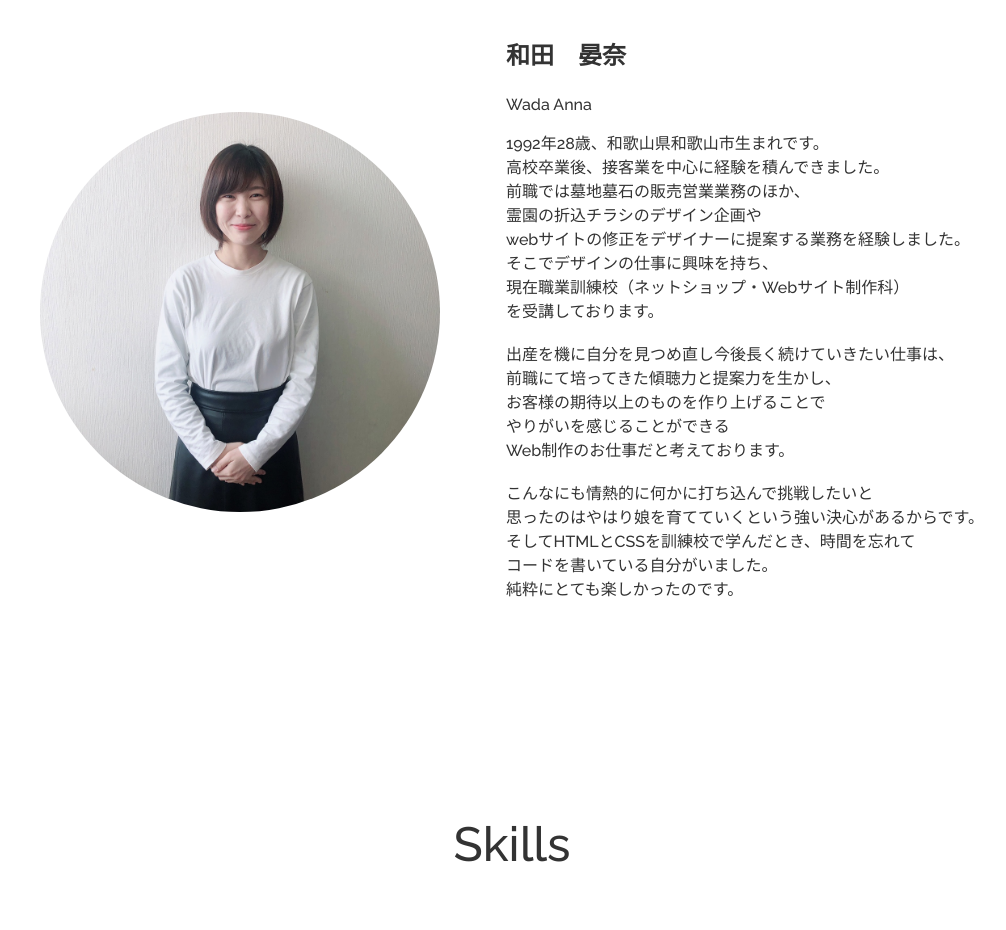
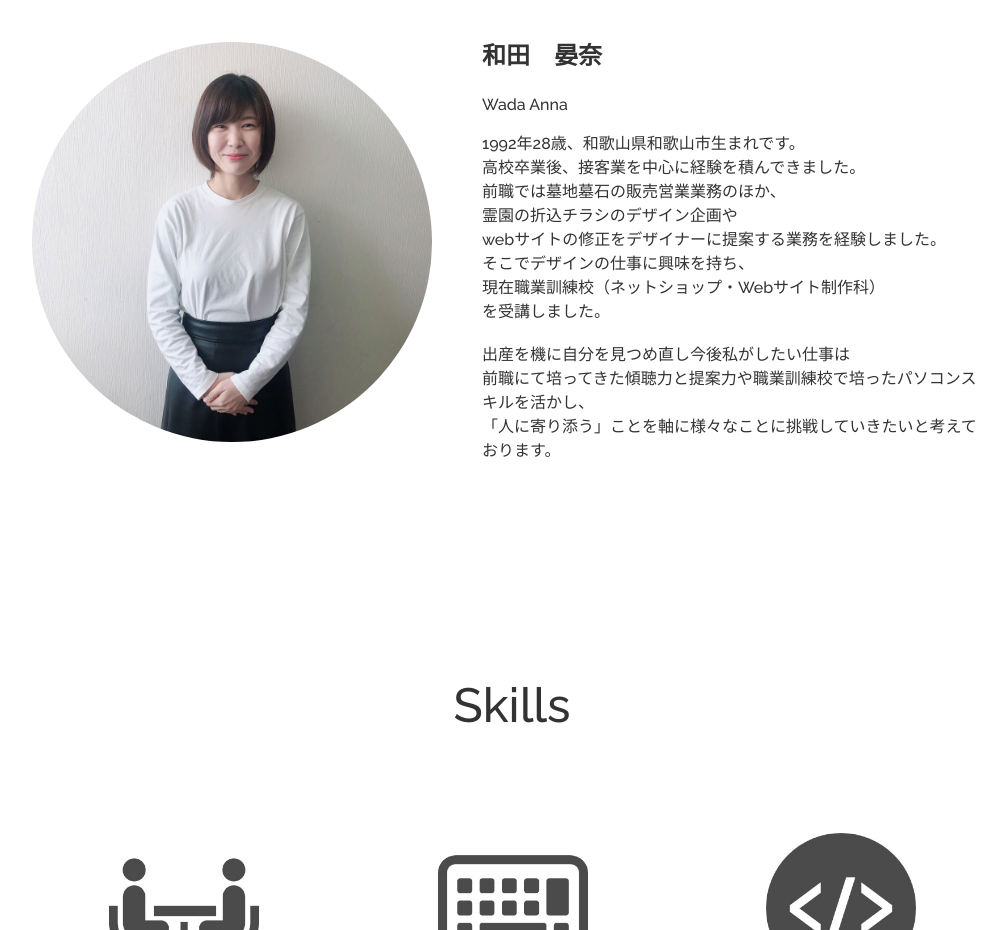
Before and after one commit to wadayananko/portfolio_a, a plain HTML site: page index.html in a window 1280 px wide. Shown: the part 1280-2210 px from the top of the page, without its empty margins (128-1134 px from the left). Drawn offline with nearby package versions, Linux system fonts and the light colour scheme.

Commit message:
Update index.html
更新しました。

```diff
--- a/index.html
+++ b/index.html
@@ -64,17 +64,10 @@ return false;
 webサイトの修正をデザイナーに提案する業務を経験しました。<br>
 そこでデザインの仕事に興味を持ち、<br>
 現在職業訓練校（ネットショップ・Webサイト制作科）<br>
-を受講しております。<br><br>
-出産を機に自分を見つめ直し今後長く続けていきたい仕事は、<br>
-前職にて培ってきた傾聴力と提案力を生かし、<br>
-お客様の期待以上のものを作り上げることで<br>
-やりがいを感じることができる<br>
-Web制作のお仕事だと考えております。<br><br>
-こんなにも情熱的に何かに打ち込んで挑戦したいと<br>
-思ったのはやはり娘を育てていくという強い決心があるからです。<br>
-そしてHTMLとCSSを訓練校で学んだとき、時間を忘れて<br>
-コードを書いている自分がいました。<br>
-純粋にとても楽しかったのです。<br>
+を受講しました。<br><br>
+出産を機に自分を見つめ直し今後私がしたい仕事は<br>
+前職にて培ってきた傾聴力と提案力や職業訓練校で培ったパソコンスキルを活かし、<br>
+「人に寄り添う」ことを軸に様々なことに挑戦していきたいと考えております。<br>
 <p>
 </div>
 </div>
```
